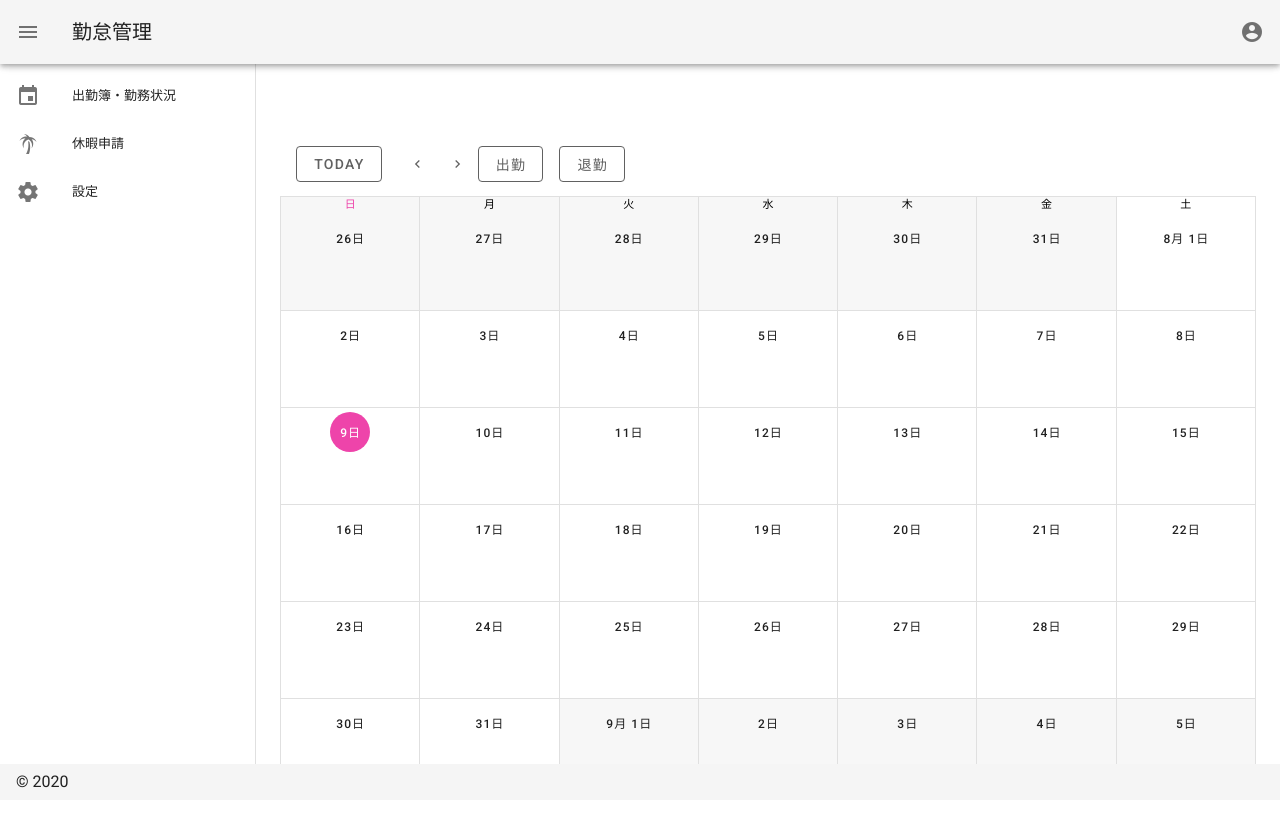
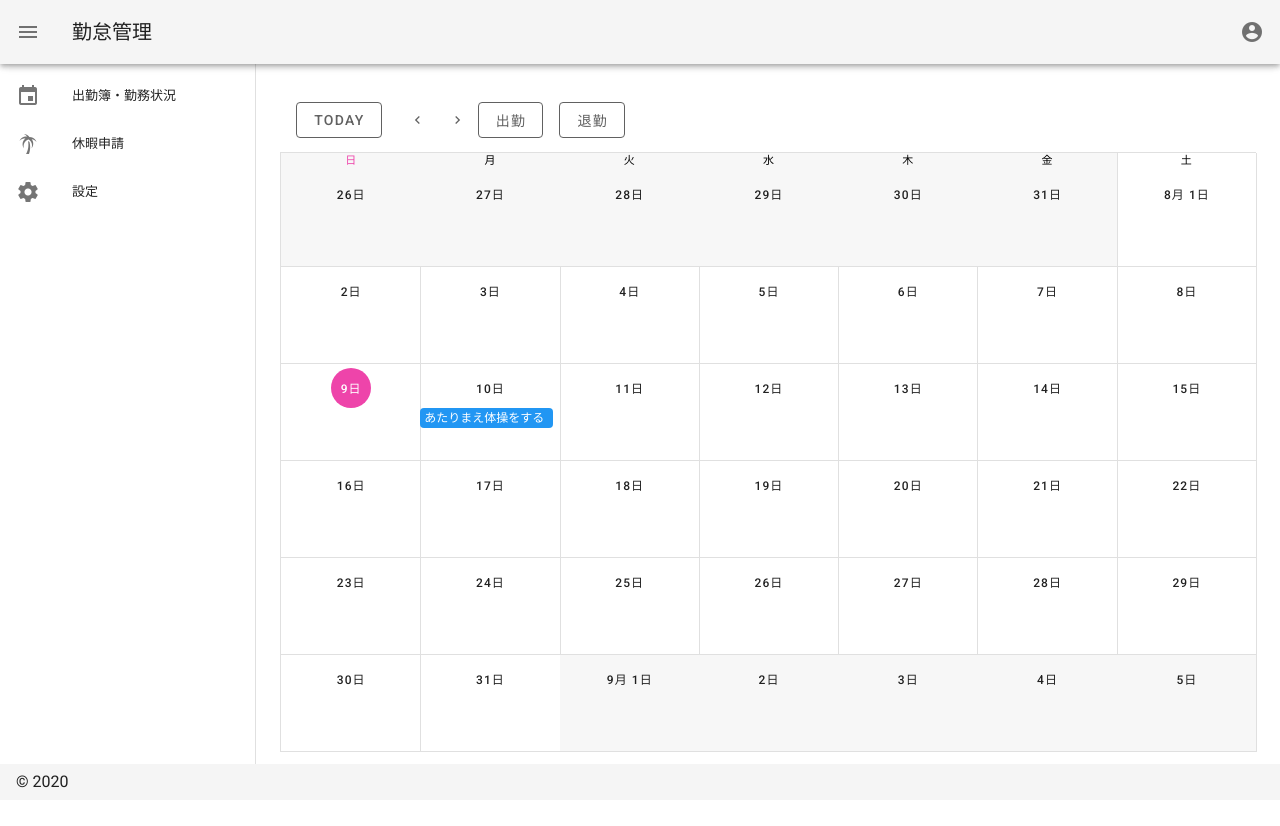
Before and after one commit to alice0de0sho/attendance, a Vue app: page /menu in a window 1280 px wide. Shown: the top 826 px of the page. Built offline with nearby package versions, Linux system fonts and the light colour scheme.

Commit message:
[Update]枠組み作成途中

```diff
--- a/src/components/Month.vue
+++ b/src/components/Month.vue
@@ -1,5 +1,4 @@
 <template>
-  <v-app>
   <v-container class="fill-height">
     <v-col>
       <v-sheet height="64">
@@ -18,11 +17,39 @@
         </v-toolbar>
       </v-sheet>
       <v-sheet height="600">
-          <v-calendar ref="calendar" v-model="focus" color="primary" :event-color="getEventColor"></v-calendar>
+        <v-calendar
+          ref="calendar"
+          locale="ja-jp"
+          v-model="focus"
+          color="primary"
+          :type="type"
+          :now="focus"
+          :events="events"
+          :event-color="getEventColor"
+        ></v-calendar>
+        <v-menu
+          v-model="selectedOpen"
+          :close-on-content-click="false"
+          :activator="selectedElement"
+          offset-x
+        >
+          <v-card color="grey lighten-4" min-width="350px" flat>
+            <v-toolbar :color="selectedEvent.color" dark>
+              <v-toolbar-title v-html="selectedEvent.name"></v-toolbar-title>
+              <v-spacer></v-spacer>
+            </v-toolbar>
+            <v-card-text>
+              <!-- <span v-html="selectedEvent.details"></span> -->
+              <!-- <span v-html="times"></span> -->
+            </v-card-text>
+            <v-card-actions>
+              <v-btn text color="secondary" @click="selectedOpen = false">閉じる</v-btn>
+            </v-card-actions>
+          </v-card>
+        </v-menu>
       </v-sheet>
     </v-col>
   </v-container>
-  </v-app>
 </template>
 
 <script>
@@ -30,11 +57,31 @@ export default {
   name: 'month',
   data: () => ({
     focus: '',
+    today: `2020-08-10`,
+    type: 'month',
+    selectedEvent: {},
+    selectedTime: {},
+    selectedElement: null,
+    selectedOpen: false,
+    events: [
+      {
+        name: 'あたりまえ体操をする',
+        start: '2020-08-10',
+        end: '2020-08-10',
+        color: 'blue',
+      },
+    ],
+    //times: [],
+    //colors: ['blue', 'indigo', 'deep-purple', 'cyan'],
+    //names: ['出社', '休暇', '午前休', '午後休'],
   }),
   mounted() {
     this.$refs.calendar.checkChange();
   },
   methods: {
+    viewDay() {
+      //alert('a');
+    },
     getEventColor(event) {
       return event.color;
     },
@@ -47,6 +94,73 @@ export default {
     next() {
       this.$refs.calendar.next();
     },
+    showDay({ date }) {
+      console.log(date);
+      // 今日の日付に設定する。
+      this.focus = date;
+      //this.type = 'day';
+    },
+    showEvent() {},
+    /*showEvent({ nativeEvent, event, time }) {
+      console.log(event);
+      console.log(nativeEvent);
+      console.log(time);
+      const open = () => {
+        this.selectedEvent = event;
+        this.selectedElement = nativeEvent.target;
+        this.selectedTime = time;
+        setTimeout(() => (this.selectedOpen = true), 10);
+      };
+
+      if (this.selectedOpen) {
+        this.selectedOpen = false;
+        setTimeout(open, 10);
+      } else {
+        open();
+      }
+
+      nativeEvent.stopPropagation();
+    },
+    updateRange({ start, end }) {
+      const events = [];
+      const times = [];
+      //console.log(start.date);
+      //console.log(end.date);
+
+      const min = new Date(`${start.date}T00:00:00`);
+      const max = new Date(`${end.date}T23:59:59`);
+      const days = (max.getTime() - min.getTime()) / 86400000;
+      //console.log(days);
+      const eventCount = this.rnd(days, days + 20);
+      //console.log(eventCount);
+
+      for (let i = 0; i < eventCount; i++) {
+        const allDay = this.rnd(0, 3) === 0;
+        const firstTimestamp = this.rnd(min.getTime(), max.getTime());
+        const first = new Date(firstTimestamp - (firstTimestamp % 900000));
+        const secondTimestamp = this.rnd(2, allDay ? 288 : 8) * 900000;
+        const second = new Date(first.getTime() + secondTimestamp);
+
+        events.push({
+          name: this.names[this.rnd(0, this.names.length - 1)],
+          start: first,
+          end: second,
+          color: this.colors[this.rnd(0, this.colors.length - 1)],
+          //timed: !allDay,
+        });
+
+        times.push({
+          start: first,
+          end: second,
+        });
+      }
+
+      this.events = events;
+      this.times = times;
+    },
+    rnd(a, b) {
+      return Math.floor((b - a + 1) * Math.random()) + a;
+    },*/
   },
 };
 </script>
```
Lines whose indentation alone changed are shown as unchanged.
